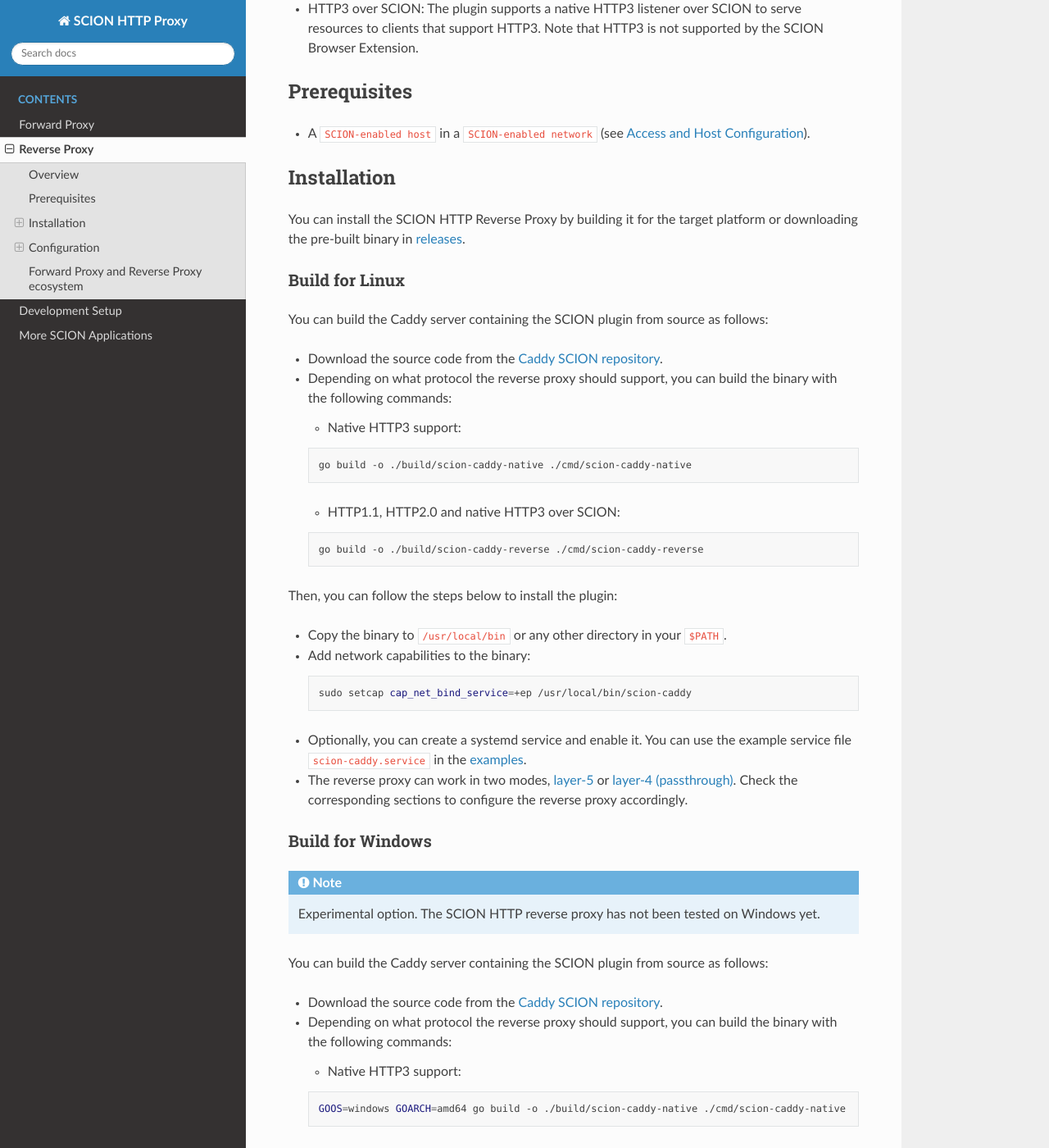
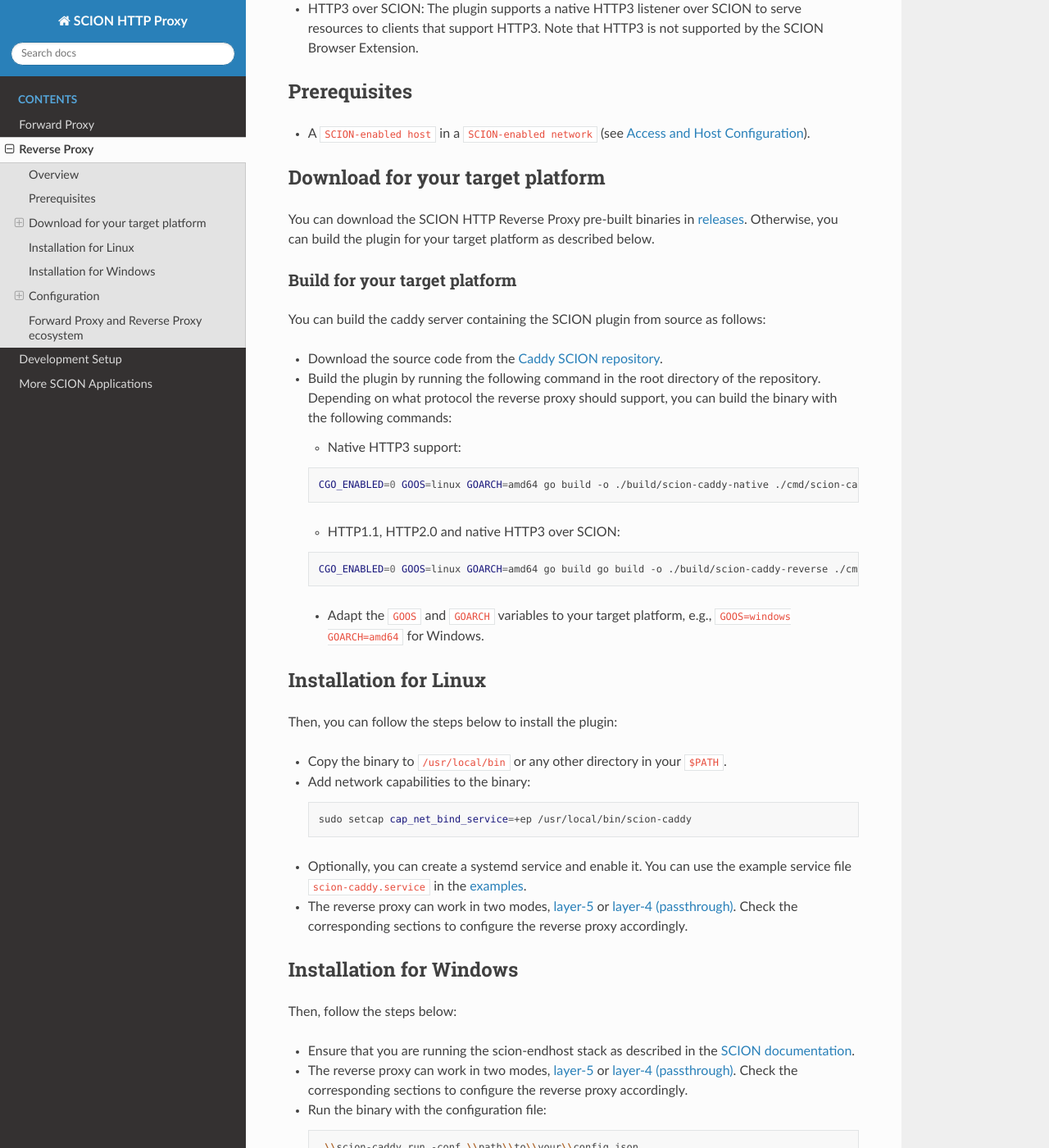
Before and after one commit to scionproto-contrib/http-proxy, a Sphinx documentation site: the page built from docs/source/reverse-proxy.rst, in a window 1280 px wide and 1400 px high, scrolled down 553 px. Shown: the whole window at 82% size. Built offline with Sphinx 7.4.7 and the Read the Docs theme 3.1.0, drawn with Linux system fonts in a browser that asks for light colours; some of the changed text lies outside the part shown.

Commit message:
docs: Update documentation (#19)
* restructure headers

* fix headers

* restructure sections

* small fixes

* unify estrcutre reverse

* fix reverse doc

* add WPAD info

```diff
--- a/docs/source/forward-proxy.rst
+++ b/docs/source/forward-proxy.rst
@@ -9,13 +9,14 @@
 -------------
 - A ``SCION-enabled host`` in a ``SCION-enabled network`` (see `Access and Host Configuration <https://docs.scion.org/projects/scion-applications/en/latest/applications/access.html>`_).
 
-Installation
-------------
+Download for your target platform
+---------------------------------
 
-You can install the SCION HTTP Forward Proxy building it for the target platform or downloading the pre-built binary in `releases <https://github.com/scionproto-contrib/caddy-scion/releases>`_.
+You can download the SCION HTTP Forward Proxy pre-built binaries in `releases <https://github.com/scionproto-contrib/caddy-scion/releases>`_.
+Otherwise, you can build the plugin for your target platform as described below.
 
-Build for Linux
----------------
+Build for your target platform
+~~~~~~~~~~~~~~~~~~~~~~~~~~~~~~
 
 You can build the caddy server containing the SCION plugin from source as follows:
 
@@ -24,17 +25,32 @@
 
   .. code-block:: bash
 
-    go build -o ./build/scion-caddy-forward./cmd/scion-caddy-forward
+    CGO_ENABLED=0 GOOS=linux GOARCH=amd64 go build -o ./build/scion-caddy-forward./cmd/scion-caddy-forward
 
 - or (if you only want to build the forward and reverse proxy)
 
   .. code-block:: bash
 
-    go build -o ./build/scion-caddy ./cmd/scion-caddy
+    CGO_ENABLED=0 GOOS=linux GOARCH=amd64 go build -o ./build/scion-caddy ./cmd/scion-caddy
+
+ - Adapt the ``GOOS`` and ``GOARCH`` variables to your target platform, e.g., ``GOOS=darwin GOARCH=amd64`` for MacOS or ``GOOS=windows GOARCH=amd64`` for Windows.
+
+Installation for Linux
+----------------------
 
 Then, you can follow the steps below to install the plugin:
 
 - Ensure that you are running the scion-endhost stack as described in the `SCION documentation <https://docs.scion.org/projects/scion-applications/en/latest/applications/access.html>`_.
+
+  .. code-block:: bash
+
+      chmod +x scion-caddy
+
+- If you intend to configure the proxy to run on well-known ports, add network capabilities to the binary:
+
+  .. code-block:: bash
+
+    sudo setcap 'cap_net_bind_service=+ep' scion-caddy
 
 - Copy the binary to ``/usr/local/bin`` or any other directory in your ``$PATH``.
 
@@ -47,40 +63,15 @@
 
 - Apply the necessary permissions to the binary:
 
-  .. code-block:: bash
+- Optionally you can create a systemd service and enable it. You can use the example service file ``scion-caddy.service`` in the `examples <https://github.com/scionproto-contrib/caddy-scion/tree/main/_examples>`__.
 
-    chmod +x scion-caddy
-
-- If you intend to configure the proxy to run on well-known ports, add network capabilities to the binary:
-
-  .. code-block:: bash
-
-    sudo setcap 'cap_net_bind_service=+ep' scion-caddy
-
-- Optionally you can create a systemd service and enable it. You can use the example service file ``scion-caddy.service`` in the `examples <https://github.com/scionproto-contrib/http-proxy/tree/main/_examples>`__.
-
-- You can use the ``forward.json`` file in `examples <https://github.com/scionproto-contrib/http-proxy/blob/main/_examples/scion-caddy-forward-proxy.json>`__ folder as reference configuration file.
+- You can use the ``forward.json`` file in `examples <https://github.com/scionproto-contrib/caddy-scion/blob/main/_examples/forward.json>`__ folder as reference configuration file.
   The configuration is passed using the ``-config`` flag when running the binary. If you created a service, move it to ``/etc/scion/`` or the path that you have configured in the systemd service file.
 
 - If you are running the **forward proxy as a local proxy**, please follow the localhost configuration `instructions <#running-the-scion-http-forward-proxy-locally>`_ to integrate it with your browser.
 
-Build for MacOS
----------------
-
-You can build the caddy server containing the SCION plugin from source as follows:
-
-- Download the source code from the `Caddy SCION repository <https://github.com/scionproto-contrib/caddy-scion>`_.
-- Build the plugin by running the following command in the root directory of the repository:
-
-  .. code-block:: bash
-
-    GOOS=darwin GOARCH=amd64 go build -o ./build/scion-caddy-forward ./cmd/scion-caddy-forward
-
-- or (if you only want to build the forward and reverse proxy)
-
-  .. code-block:: bash
-
-    GOOS=darwin GOARCH=amd64 go build -o ./build/scion-caddy ./cmd/scion-caddy
+Installation for MacOS
+----------------------
 
 Then, you can follow the steps below to install the plugin:
 
@@ -105,7 +96,7 @@
     sudo mkdir -p /usr/local/scion/caddy-scion
     sudo chown -R $USER /usr/local/scion
 
-- You can use the ``forward.json`` file in `examples <https://github.com/scionproto-contrib/http-proxy/blob/main/_examples/scion-caddy-forward-proxy.json>`__ folder as reference configuration file.
+- You can use the ``forward.json`` file in `examples <https://github.com/scionproto-contrib/caddy-scion/blob/main/_examples/forward.json>`__ folder as reference configuration file.
   The configuration is passed using the ``-config`` flag when running the binary.
   Next, modify the JSON configuration file to point to the correct paths for the plugin data directory. Mainly, **replace** ``/usr/share/scion/caddy-scion`` with ``/usr/local/scion/caddy-scion``.
 
@@ -117,27 +108,11 @@
 
 - If you are running the **forward proxy as a local proxy**, please follow the localhost configuration `instructions <#running-the-scion-http-forward-proxy-locally>`_ to integrate it with your browser.
 
-
-Build for Windows
------------------
+Installation for Windows
+------------------------
 
 .. note::
   Experimental option. The SCION HTTP forward proxy has not been tested on Windows yet.
-
-You can build the caddy server containing the SCION plugin from source as follows:
-
-- Download the source code from the `Caddy SCION repository <https://github.com/scionproto-contrib/caddy-scion>`_.
-- Build the plugin by running the following command in the root directory of the repository:
-
-  .. code-block:: bash
-
-    GOOS=windows GOARCH=amd64 go build -o ./build/scion-caddy-forward./cmd/scion-caddy-forward
-
-- or (if you only want to build the forward and reverse proxy)
-
-  .. code-block:: bash
-
-    GOOS=windows GOARCH=amd64 go build -o ./build/scion-caddy ./cmd/scion-caddy
 
 Then, you can follow the steps below to install the plugin:
 
@@ -149,7 +124,7 @@
 
     mkdir -p AppData\\scion\\caddy-scion
 
-- You can use the ``forward.json`` file in `examples <https://github.com/scionproto-contrib/http-proxy/blob/main/_examples/scion-caddy-forward-proxy.json>`__ folder as reference configuration file.
+- You can use the ``forward.json`` file in `examples <https://github.com/scionproto-contrib/caddy-scion/blob/main/_examples/forward.json>`__ folder as reference configuration file.
   The configuration is passed using the ``-config`` flag when running the binary.
   Next, modify the JSON configuration file to point to the correct paths for the plugin data directory. Mainly, **replace** ``/usr/share/scion/caddy-scion`` with ``C:\\Users\\<username>\\AppData\\scion\\caddy-scion``.
 
@@ -171,7 +146,7 @@
 -------------
 The SCION HTTP Forward Proxy is configured via the Caddy JSON config. The location of the JSON config is specified in the systemd service file or when running the binary via the ``-conf`` flag.
 
-You can find examples of JSON configurations in the `examples <https://github.com/scionproto-contrib/http-proxy/tree/main/_examples>`__ folder of the repository. For more information on how to configure Caddy, see the `Caddy documentation <https://caddyserver.com/docs/json>`_.
+You can find examples of JSON configurations in the `examples <https://github.com/scionproto-contrib/caddy-scion/tree/main/_examples>`__ folder of the repository. For more information on how to configure Caddy, see the `Caddy documentation <https://caddyserver.com/docs/json>`_.
 
 Session Key for Cookie Storage
 ~~~~~~~~~~~~~~~~~~~~~~~~~~~~~~
@@ -209,7 +184,8 @@
 
 The primary option for connecting to the SCION HTTP Forward Proxy is over HTTPS.
 Most browsers or HTTPS clients will not trust the self-signed certificate used by the SCION HTTP Forward Proxy by default. To avoid certificate warnings, the user must either:
-  - Import the root certificate use into the browser trust store. If the user has followed the installation examples in the `examples <https://github.com/scionproto-contrib/http-proxy/tree/main/_examples>`__ folder, the root certificate can be found in the ``/usr/share/scion/caddy-scion`` directory.
+
+  - Import the root certificate use into the browser trust store. If the user has followed the installation examples in the `examples <https://github.com/scionproto-contrib/caddy-scion/tree/main/_examples>`__ folder, the root certificate can be found in the ``/usr/share/scion/caddy-scion`` directory.
     For MacOS, the root certificate can be found in the ``/usr/local/scion/caddy-scion`` directory. Please, use the Keychain Access application to import the root certificate.
   - Disable certificate verification in the browser or client, e.g.:
     - Run chrome with, ``chrome --ignore-certificate-errors``
@@ -219,23 +195,28 @@
 
       curl --proxy-insecure -x https://forward-proxy.scion:9443 https://www.example.org
 
-Alternatively, you can enable plain HTTP support for the SCION HTTP Forward Proxy by adding the following lines to the JSON configuration file:
+Alternatively, you can enable plain HTTP support for the SCION HTTP Forward Proxy by adding the `http port` to the configuration file:
 
-  .. code-block:: json
+.. code-block:: json
 
-    "apps": {
-        "http": {
-            "http_port": 9080,
-            "https_port": 9443,
-            "servers": {
-                "forward": {
-                    "logs": {},
-                    "metrics": {},
-                    "listen": [
-                        ":9080",
-                        ":9443"
-                    ],
-    ...
+  {
+  "apps": {
+      "http": {
+          "http_port": 9080,
+          "https_port": 9443,
+          "servers": {
+              "forward": {
+                  "logs": {},
+                  "metrics": {},
+                  "listen": [
+                      ":9080",
+                      ":9443"
+                  ]
+              }
+          }
+      }
+      ...
+  }
 
 Running the SCION HTTP Forward Proxy as in-network service
 ----------------------------------------------------------
@@ -245,14 +226,14 @@
 - Implement a proper resolution for forward-proxy.scion to the IP address of the host running the SCION HTTP Forward Proxy.
 
   - This can be done by adding an entry to the local DNS server or by adding an entry to the /etc/hosts file of all the hosts in the network via some orchestrator.
+  - Alternatively, the administrator can make use of WPAD (Web Proxy Auto-Discovery Protocol).
+    This mechanism is used to automatically detect the proxy settings in your network.
+    The `SCION Browser Extension <https://scion-browser-extension.readthedocs.io/en/latest/index.html>`_ supports WPAD on a generic URL generic WPAD URL ``http://wpad/wpad_scion.dat``.
+    Check the `Proxy Configuration <https://scion-browser-extension.readthedocs.io/en/latest/#proxy-configuration>`_ documentation for more information.
 
 - Disseminate the root certificate to all the hosts in the network.
 
   - This can be done by adding the root certificate to the trust store of all the hosts in the network or by using a configuration management tool to distribute the certificate.
-
-.. note::
-  We are working on a user-friendly solution that network operators can use as reference and implement in their networks to facilitate the deployment of the SCION HTTP Forward Proxy as an in-network service.
-  Nonetheless, any solution that achieves the previous requirements is valid.
 
 SCION address resolution
 ------------------------
@@ -285,7 +266,7 @@
 
 Other domains are also accessible:
     - https://www.ovgu.de
-    - https://dfw.source.kernel.org
+    - https://web.git.kernel.org
     - https://ucdb.br
 
 If you are a regular user using an in-network proxy, you do not have to worry about the information below.
@@ -295,7 +276,7 @@
   .. code-block:: bash
 
     71-2:0:4a,[141.44.25.151] ovgu.de www.ovgu.de
-    71-2:0:48,[127.0.0.1]	dfw.source.kernel.org
+    71-2:0:48,[127.0.0.1]	web.git.kernel.org
     71-2:0:5c,[127.0.0.1]	ucdb.br
 
 SCIONLab network
--- a/docs/source/reverse-proxy.rst
+++ b/docs/source/reverse-proxy.rst
@@ -22,33 +22,38 @@
 -------------
 - A ``SCION-enabled host`` in a ``SCION-enabled network`` (see `Access and Host Configuration <https://docs.scion.org/projects/scion-applications/en/latest/applications/access.html>`_).
 
-Installation
-------------
+Download for your target platform
+---------------------------------
 
-You can install the SCION HTTP Reverse Proxy by building it for the target platform or downloading the pre-built binary in `releases <https://github.com/scionproto-contrib/caddy-scion/releases>`_.
+You can download the SCION HTTP Reverse Proxy pre-built binaries in `releases <https://github.com/scionproto-contrib/caddy-scion/releases>`_.
+Otherwise, you can build the plugin for your target platform as described below.
 
+Build for your target platform
+~~~~~~~~~~~~~~~~~~~~~~~~~~~~~~
 
-Build for Linux
-~~~~~~~~~~~~~~~
-
-You can build the Caddy server containing the SCION plugin from source as follows:
+You can build the caddy server containing the SCION plugin from source as follows:
 
 - Download the source code from the `Caddy SCION repository <https://github.com/scionproto-contrib/caddy-scion>`_.
-- Depending on what protocol the reverse proxy should support, you can build the binary with the following commands:
+- Build the plugin by running the following command in the root directory of the repository.
+  Depending on what protocol the reverse proxy should support, you can build the binary with the following commands:
 
   - Native HTTP3 support:
 
   .. code-block:: bash
 
-    go build -o ./build/scion-caddy-native ./cmd/scion-caddy-native
+    CGO_ENABLED=0 GOOS=linux GOARCH=amd64 go build -o ./build/scion-caddy-native ./cmd/scion-caddy-native
 
 
   - HTTP1.1, HTTP2.0 and native HTTP3 over SCION:
 
   .. code-block:: bash
 
-    go build -o ./build/scion-caddy-reverse ./cmd/scion-caddy-reverse
+    CGO_ENABLED=0 GOOS=linux GOARCH=amd64 go build go build -o ./build/scion-caddy-reverse ./cmd/scion-caddy-reverse
 
+ - Adapt the ``GOOS`` and ``GOARCH`` variables to your target platform, e.g., ``GOOS=windows GOARCH=amd64`` for Windows.
+
+Installation for Linux
+----------------------
 
 Then, you can follow the steps below to install the plugin:
 
@@ -64,30 +69,8 @@
 - The reverse proxy can work in two modes, `layer-5 <#layer-5-reverse-proxy>`__ or `layer-4 (passthrough) <#layer-4-reverse-proxy-passthrough>`__.
   Check the corresponding sections to configure the reverse proxy accordingly.
 
-
-Build for Windows
-~~~~~~~~~~~~~~~~~
-
-.. note::
-  Experimental option. The SCION HTTP reverse proxy has not been tested on Windows yet.
-
-You can build the Caddy server containing the SCION plugin from source as follows:
-
-- Download the source code from the `Caddy SCION repository <https://github.com/scionproto-contrib/caddy-scion>`_.
-- Depending on what protocol the reverse proxy should support, you can build the binary with the following commands:
-
-  - Native HTTP3 support:
-
-  .. code-block:: bash
-
-    GOOS=windows GOARCH=amd64 go build -o ./build/scion-caddy-native ./cmd/scion-caddy-native
-
-
-  - HTTP1.1, HTTP2.0 and native HTTP3 over SCION:
-
-  .. code-block:: bash
-
-    GOOS=windows GOARCH=amd64 go build -o ./build/scion-caddy-reverse ./cmd/scion-caddy-reverse
+Installation for Windows
+------------------------
 
 Then, follow the steps below:
 
@@ -100,7 +83,7 @@
 
   .. code-block:: bash
 
-  .\\scion-caddy run -conf \\path\\to\\your\\config.json
+    .\\scion-caddy run -conf \\path\\to\\your\\config.json
 
 .. warning::
   The SCION endhost stack is not officially supported on Windows, but it can be built and run with some limitations.
```
